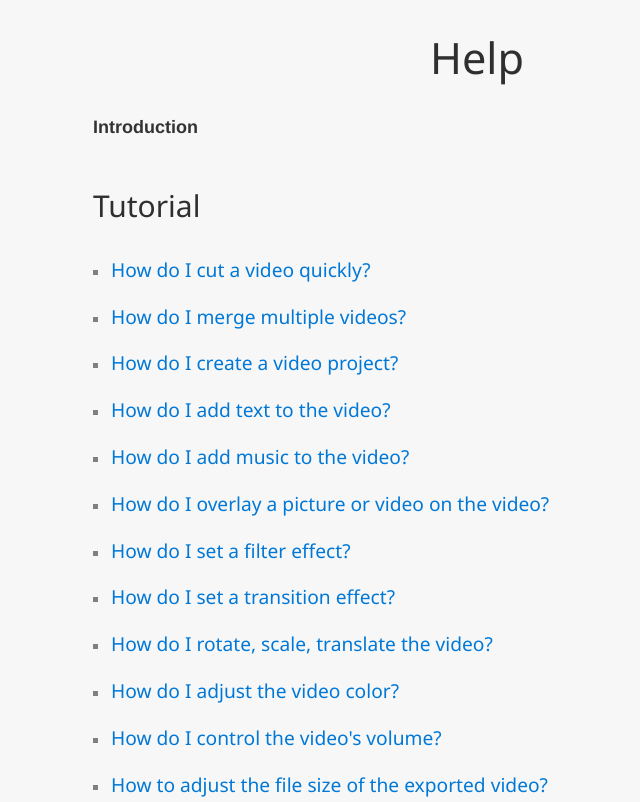
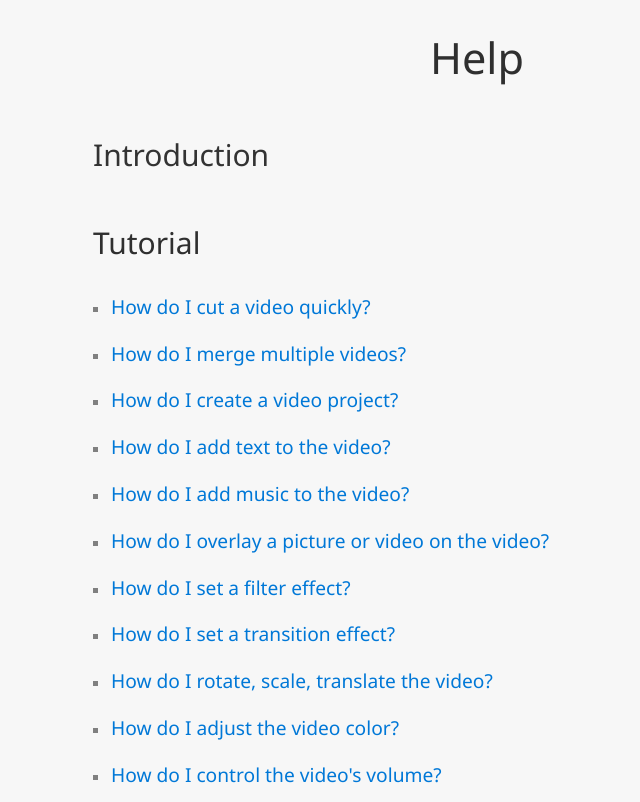
Before and after one commit to ytzhangwei/ytzhangwei.github.io, a plain HTML site: page index_e.html in a window 1280 px wide. Shown: the top 802 px of the page, without its empty margins (163-803 px from the left). Drawn offline with Linux system fonts and the light colour scheme.

Commit message:
Update index_e.html

```diff
--- a/index_e.html
+++ b/index_e.html
@@ -12,7 +12,7 @@
 	<div class="title-sub">Help</div>
 </section>
 <section class="h_content">
-	<article class="cp_jj"><h2><a href="details_e.html">Introduction</a></h2></article>
+	<article class="help-box"><h2><a href="details_e.html">Introduction</a></h2></article>
 	<article class="help-box">
 		<h2>
 			<span></span>
```
